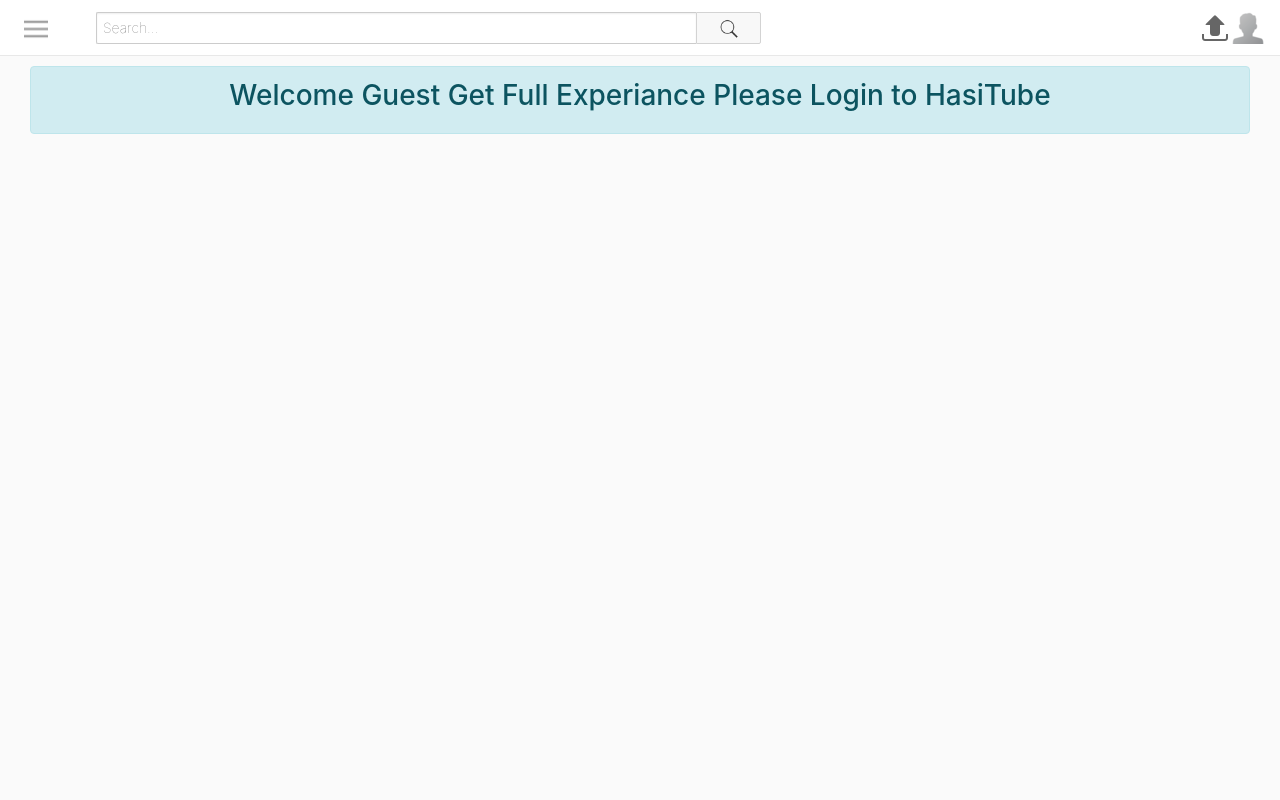
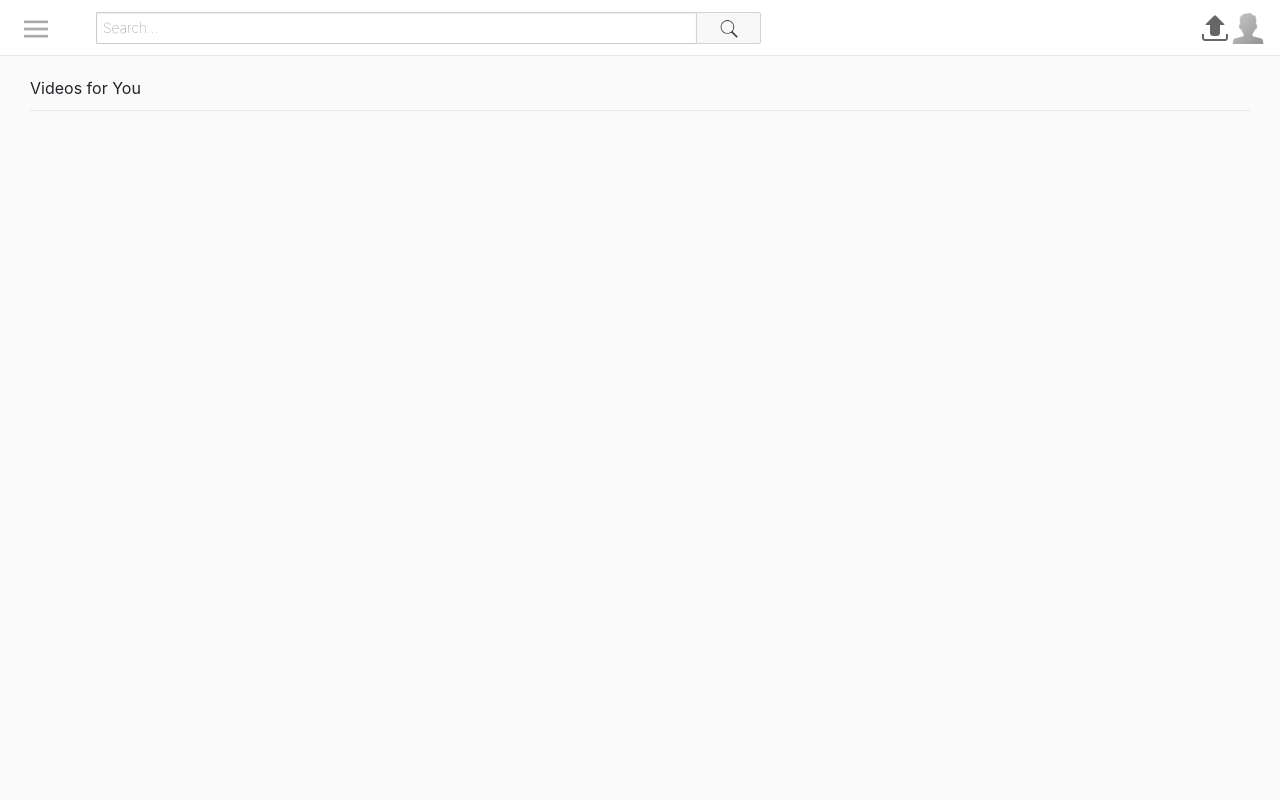
Before and after one commit to Hasi6/Youtube-Clone, a PHP site: page / in a window 1280 px wide. Run offline with PHP 8.4, Linux system fonts and the light colour scheme; data that the repository does not hold is empty.

Commit message:
Add Videos To Home page
Now when users come to the home pages the suggestion videos will apper

```diff
--- a/assets/css/style.css
+++ b/assets/css/style.css
@@ -84,6 +84,7 @@ a:hover {
     flex: 1;
     background-color: #fafafa;
     box-sizing: border-box;
+    flex-direction: column;
 }
 
 #mastHeadContainer .searchBarContainer {
@@ -571,3 +572,14 @@ a:hover {
     text-overflow: ellipsis;
     white-space: nowrap;
 }
+
+.videoGridHeader {
+    display: flex;
+    margin: 10px 0;
+    padding-bottom: 10px;
+    border-bottom: 1px solid #e8e8e8;
+}
+
+.videoGridHeader div {
+    flex: 1;
+}
--- a/includes/classes/VideoGrid.php
+++ b/includes/classes/VideoGrid.php
@@ -54,7 +54,15 @@ class VideoGrid{
 
     // Create video header
     public function createGridHeader($title, $showFilter){
-        return "";
+        $filter = "";
+
+        //Create Filter
+        return "<div class='videoGridHeader'>
+                        <div class='left'>
+                            $title
+                        </div>
+                        $filter
+                  </div>";
     }
 
 }
--- a/index.php
+++ b/index.php
@@ -17,8 +17,22 @@
     const divs = document.querySelector('.alert');
     setTimeout(function(){
         divs.style.display = 'none';
-    },10000);
+    },5000);
 </script>
+
+<!-- disply Videos -->
+
+<div class="videoSection">
+
+    <?php
+        $videoGrid = new VideoGrid($con, $userLoggedInObj->getUsername());
+        echo $videoGrid->create(null, "Videos for You", false)
+    ?>
+
+</div>
+
+
+
 
 <?php
     require_once('./includes/footer.php');
```
